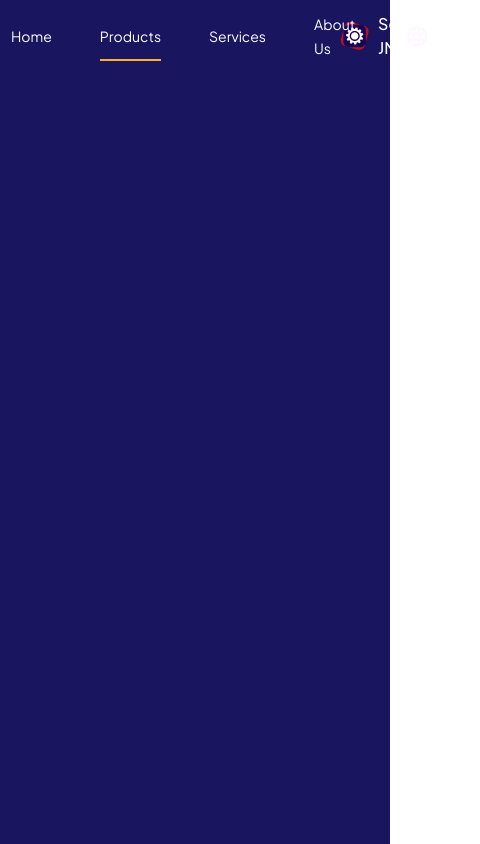
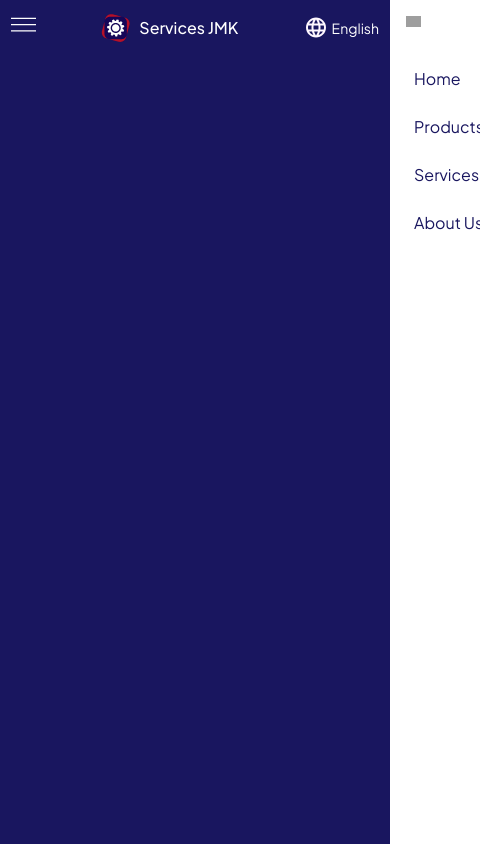
Before and after one commit to aeuribe/servicesjmk-new-frontend, a Next.js app: page /products in a window 390 px wide. Shown: the whole page, 480 px wide, since content can reach past the window. Built offline with nearby package versions, Linux system fonts and the light colour scheme; grey boxes are pictures that could not be loaded.

Commit message:
feat: add responsive design to Navbar component

```diff
--- a/src/components/header/Navbar.tsx
+++ b/src/components/header/Navbar.tsx
@@ -1,8 +1,10 @@
 "use client";
-
+import { useState } from "react";
 import Link from "next/link";
 import React from "react";
 import { usePathname } from "next/navigation";
+import Image from "next/image";
+import NavbarMobile from "./components/NavbarMobile";
 
 const links = [
   {
@@ -19,16 +21,18 @@ const links = [
   },
   {
     href: "/about",
-    label: "About Us",
+    label: "About",
   },
 ];
 
 const Navbar = () => {
   const pathname = usePathname();
+  const [isOpen, setIsOpen] = useState(false);
 
   return (
     <nav>
-      <ul className="flex flex-row justify-start items-center gap-12">
+      {/* Desktop Menu */}
+      <ul className="hidden lg:flex flex-row justify-start items-center gap-12">
         {links.map((link) => {
           const isActive = pathname === link.href;
           return (
@@ -36,14 +40,14 @@ const Navbar = () => {
               <Link
                 href={link.href}
                 className={`relative pb-3 text-white text-sm transition-all duration-300 ${
-                  isActive ? "text-[#FFAE34]" : "hover:text-[#FFAE34]"
+                  isActive ? "text-[#FFAE34]"  : "hover:text-[#FFAE34]"
                 } group`}
               >
                 {link.label}
                 <span
                   className={`absolute left-0 -bottom-1 h-[2px] w-full transition-transform duration-300 transform ${
                     isActive
-                      ? "bg-[#FFAE34] scale-x-100"
+                      ? "bg-[#FFAE34] scale-x-100 h-[2px]"
                       : "bg-[#FFAE34] scale-x-0 group-hover:scale-x-100"
                   } origin-center`}
                 />
@@ -52,6 +56,9 @@ const Navbar = () => {
           );
         })}
       </ul>
+
+      {/* Mobile Menu Button */}
+      <NavbarMobile />
     </nav>
   );
 };
--- /dev/null
+++ b/src/components/header/components/NavbarMobile.tsx
@@ -0,0 +1,60 @@
+"use client";
+import { useState } from "react";
+import Image from "next/image";
+import Link from "next/link";
+
+const MobileMenu = () => {
+  const [isOpen, setIsOpen] = useState(false);
+
+  const links = [
+    { href: "/", label: "Home" },
+    { href: "/products", label: "Products" },
+    { href: "/services", label: "Services" },
+    { href: "/about", label: "About Us" },
+  ];
+
+  return (
+    <div className="lg:hidden">
+      <button onClick={() => setIsOpen(true)}>
+        <Image src="/ham-menu.svg" alt="Open menu" width={25} height={25} />
+      </button>
+
+      {/* Sidebar */}
+      <div
+        className={`fixed top-0 right-0 h-full w-64 bg-white text-[#19165F] z-50 transform transition-transform duration-300 ${
+          isOpen ? "translate-x-0" : "translate-x-full"
+        }`}
+      >
+        <div className="flex p-4 text-black">
+          <button onClick={() => setIsOpen(false)}>
+            <Image
+              src="/close-icon.svg"
+              alt="Close Icon"
+              width={15}
+              height={15}
+            />
+          </button>
+        </div>
+        <ul className="flex flex-col gap-6 p-6">
+          {links.map((link) => (
+            <li key={link.href}>
+              <Link href={link.href} onClick={() => setIsOpen(false)}>
+                {link.label}
+              </Link>
+            </li>
+          ))}
+        </ul>
+      </div>
+
+      {/* Backdrop */}
+      {isOpen && (
+        <div
+          className="fixed inset-0 bg-black/50 z-40"
+          onClick={() => setIsOpen(false)}
+        />
+      )}
+    </div>
+  );
+};
+
+export default MobileMenu;
```
Also changed, not shown: public/ham-menu.svg (added).
